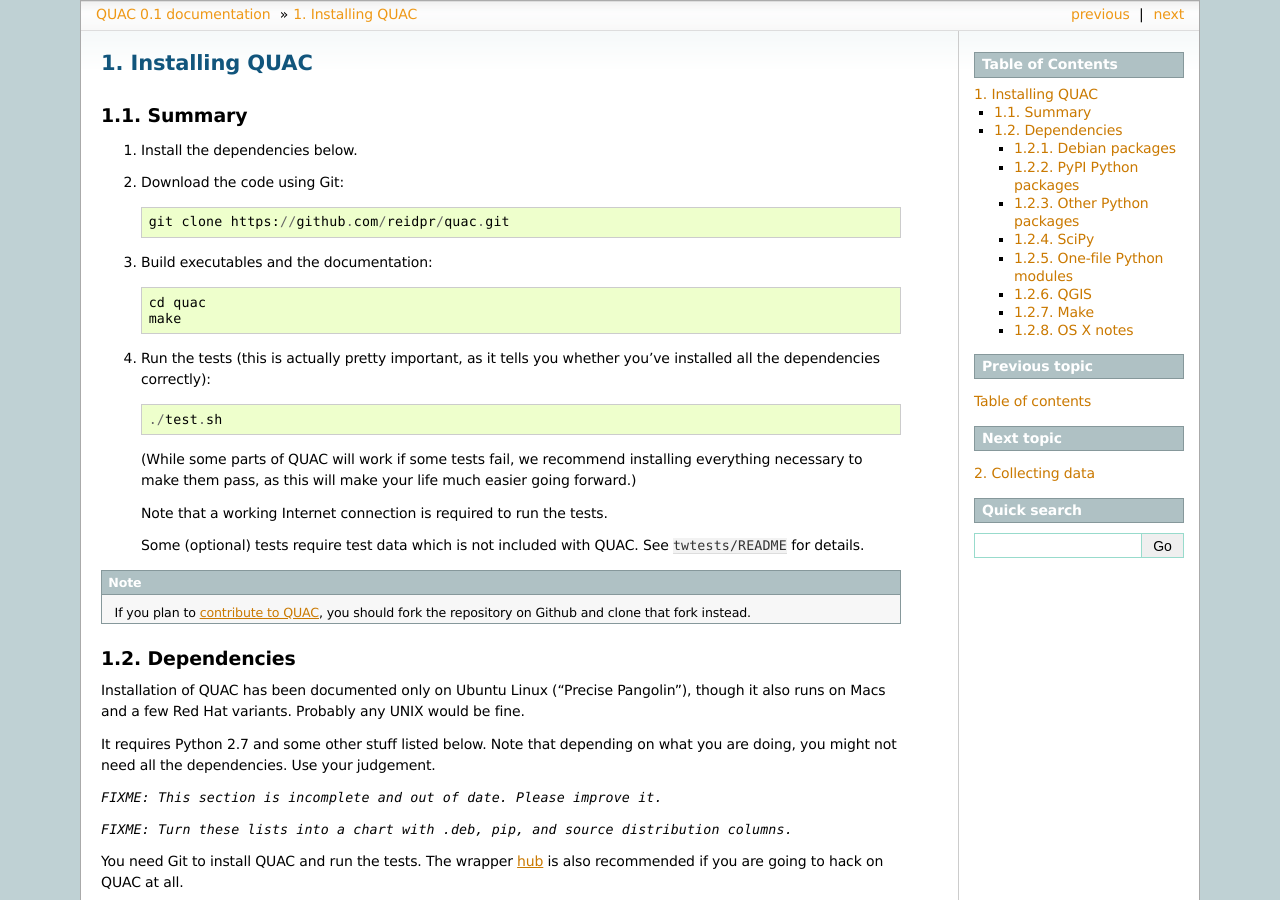
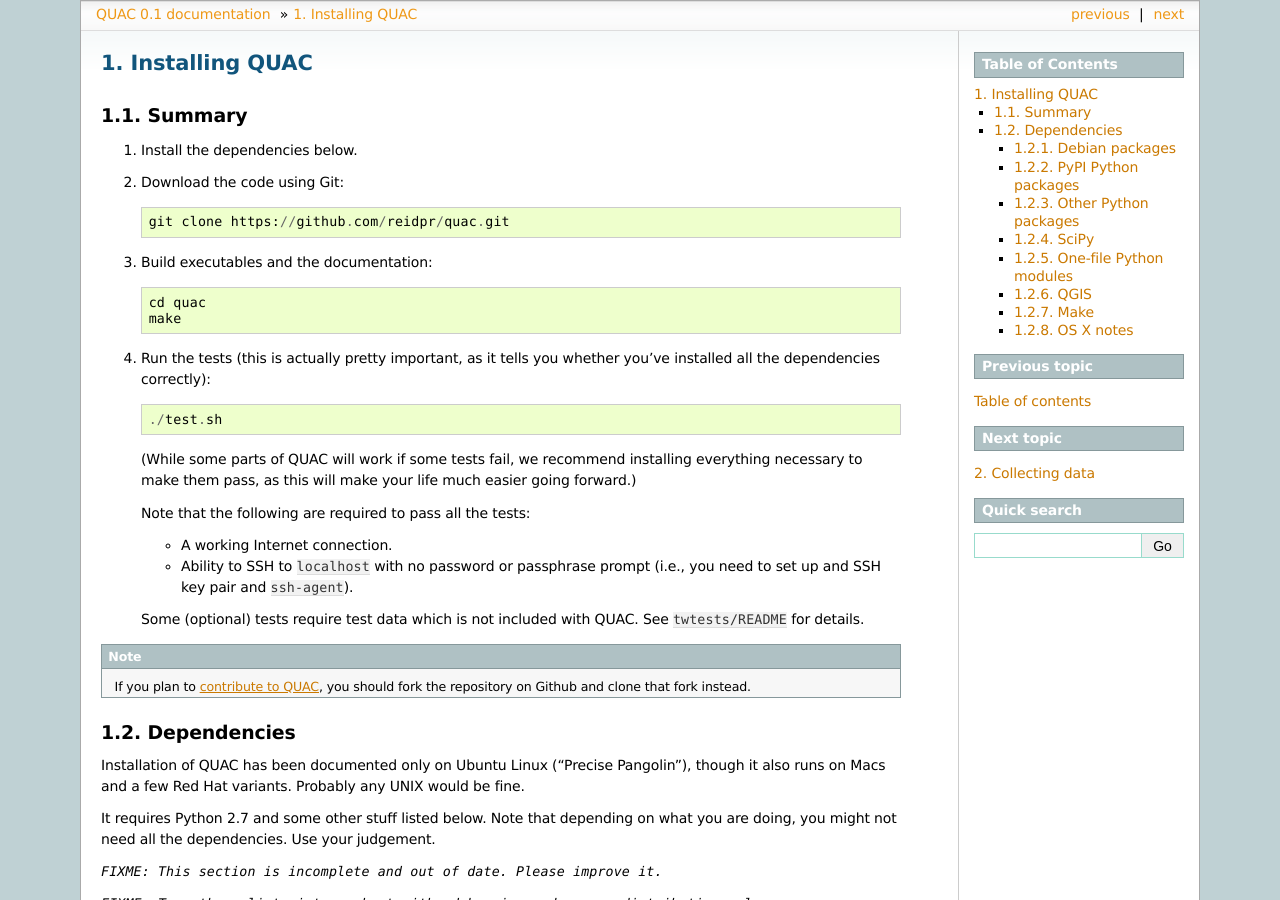
Before and after one commit to reidpr/quac, a Sphinx documentation site: the page built from sphinx/install.rst, in a window 1280 px wide and 900 px high. Built offline with Sphinx 7.4.7, drawn with Linux system fonts in a browser that asks for light colours; formulas are drawn with MathJax 3.

Commit message:
test multiplexed ssh

```diff
--- a/sphinx/install.rst
+++ b/sphinx/install.rst
@@ -27,7 +27,12 @@
    installing everything necessary to make them pass, as this will make your
    life much easier going forward.)
 
-   Note that a working Internet connection is required to run the tests.
+   Note that the following are required to pass all the tests:
+
+   * A working Internet connection.
+
+   * Ability to SSH to ``localhost`` with no password or passphrase prompt
+     (i.e., you need to set up and SSH key pair and ``ssh-agent``).
 
    Some (optional) tests require test data which is not included with QUAC.
    See ``twtests/README`` for details.
```
Also changed, not shown: 2 other files.
